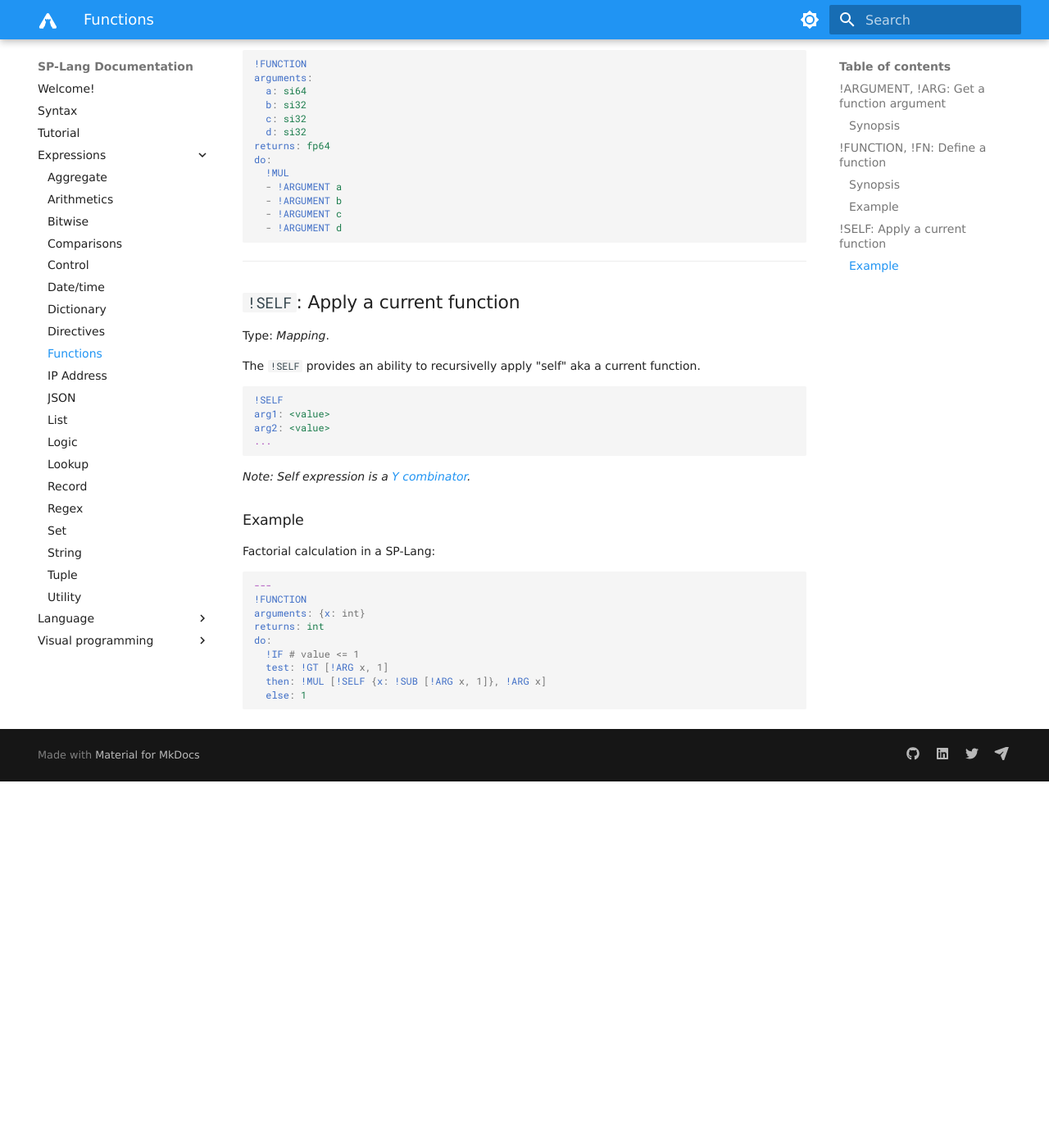
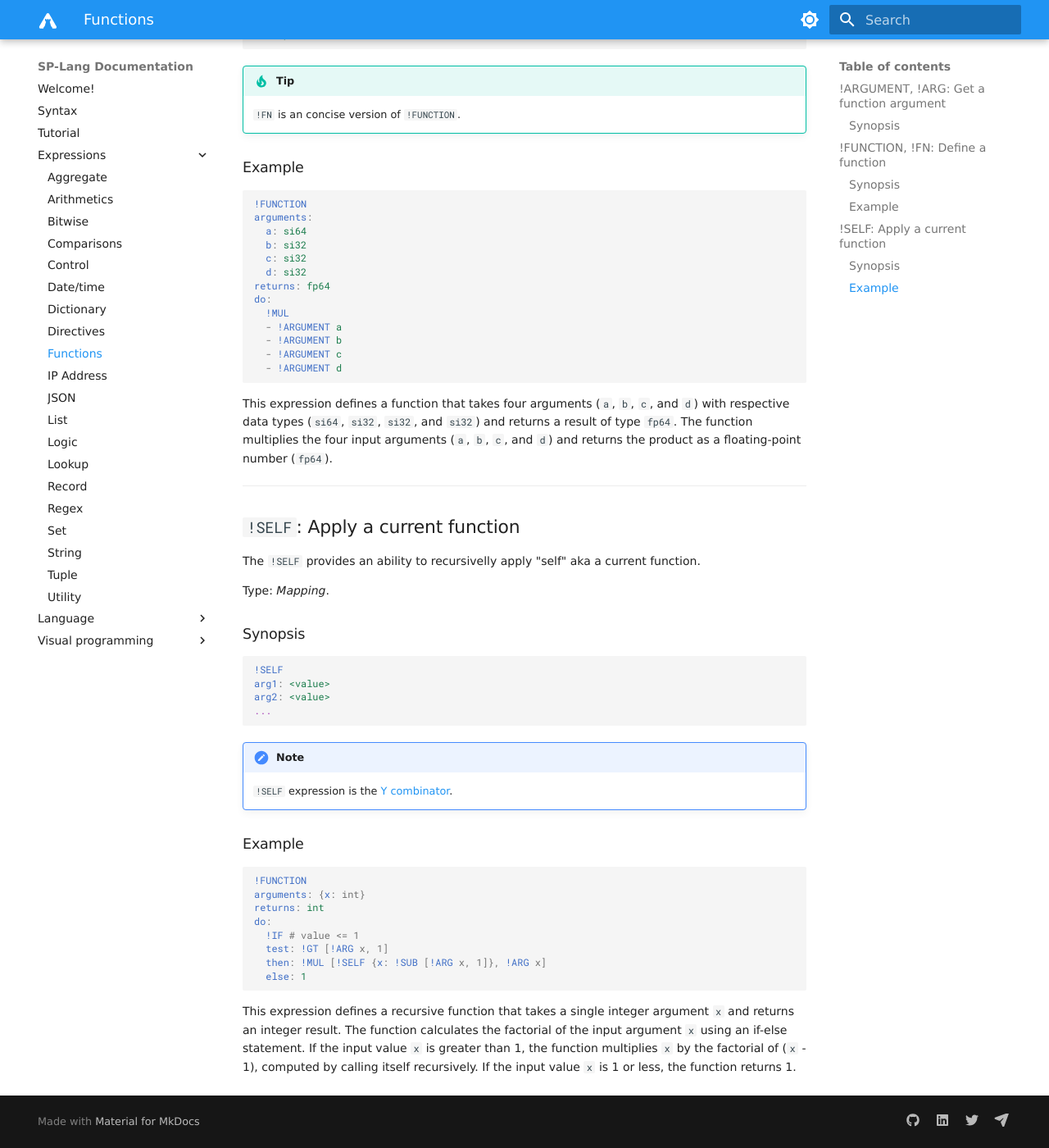
Before and after one commit to TeskaLabs/splang-docs, an MkDocs documentation site: the page built from docs/expressions/function.md, in a window 1280 px wide and 1400 px high, scrolled down 1045 px. Shown: the whole window at 82% size. Built offline with MkDocs 1.6.1 and Material for MkDocs 9.7.7, drawn with Linux system fonts in a browser that asks for light colours; some web fonts are replaced; before the commit the page ends 1998 px from its top, so only the background shows below that; some of the changed text lies outside the part shown.

Commit message:
Improve fuctions section

````diff
--- a/docs/expressions/function.md
+++ b/docs/expressions/function.md
@@ -24,7 +24,9 @@ Type: _Mapping_.
 
 Provides an access to an argument `name`.
 
-`!ARG` is an concise version of `!ARGUMENT`.
+!!! tip
+
+    `!ARG` is an concise version of `!ARGUMENT`.
 
 
 ---
@@ -32,14 +34,17 @@ Provides an access to an argument `name`.
 ## `!FUNCTION`, `!FN`: Define a function
 
 
+The `!FUNCTION` expression defines a new function.
+It is typically used as a top-level expression.
+
 Type: _Mapping_.
 
 
-The `!FUNCTION` expression defines a new function.
-It is typically used as a top-level expression.
+!!! info
 
-SP-Lang expressions are by default placed in the implicit function definition.
-It means that in a majority of cases, `!FUNCTION` can be skipped, and only `do` section is provided
+    SP-Lang expressions are _implicitly_ placed function definition.
+    It means that in a majority of cases, `!FUNCTION` can be skipped, and only `do` section is provided
+
 
 ### Synopsis
 
@@ -56,10 +61,9 @@ do:
   <expression>
 ```
 
-```yaml
-!FN
-...
-```
+!!! tip
+
+    `!FN` is an concise version of `!FUNCTION`.
 
 
 ### Example
@@ -80,14 +84,18 @@ do:
   - !ARGUMENT d
 ```
 
+This expression defines a function that takes four arguments (`a`, `b`, `c`, and `d`) with respective data types (`si64`, `si32`, `si32`, and `si32`) and returns a result of type `fp64`.
+The function multiplies the four input arguments (`a`, `b`, `c`, and `d`) and returns the product as a floating-point number (`fp64`).
 
 ---
 
 ## `!SELF`: Apply a current function
 
+The `!SELF` provides an ability to recursivelly apply "self" aka a current function.
+
 Type: _Mapping_.
 
-The `!SELF` provides an ability to recursivelly apply "self" aka a current function.
+### Synopsis
 
 ```yaml
 !SELF
@@ -96,15 +104,15 @@ arg2: <value>
 ...
 ```
 
-_Note: Self expression is a [Y combinator](https://en.wikipedia.org/wiki/Fixed-point_combinator#Y_combinator)._
+!!! note
+
+    `!SELF` expression is the [Y combinator](https://en.wikipedia.org/wiki/Fixed-point_combinator#Y_combinator).
 
 
 ### Example
 
-Factorial calculation in a SP-Lang:
 
 ```yaml
----
 !FUNCTION
 arguments: {x: int}
 returns: int
@@ -114,3 +122,8 @@ do:
   then: !MUL [!SELF {x: !SUB [!ARG x, 1]}, !ARG x]
   else: 1
 ```
+
+This expression defines a recursive function that takes a single integer argument `x` and returns an integer result.
+The function calculates the factorial of the input argument `x` using an if-else statement.
+If the input value `x` is greater than 1, the function multiplies `x` by the factorial of (`x` - 1), computed by calling itself recursively.
+If the input value `x` is 1 or less, the function returns 1.
````
Also changed, not shown: other parts of docs/expressions/function.md (+1 -1 lines).
